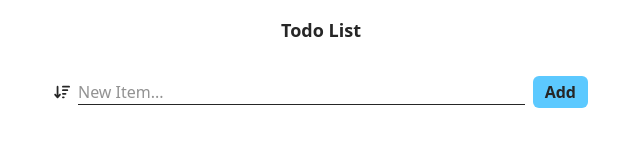
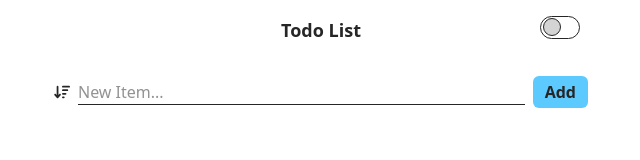
Before and after one commit to jh1950/react-todolist, a React (Vite) app: page / in a window 1280 px wide. Shown: the top 160 px of the page, without its empty margins (319-959 px from the left). Built offline with nearby package versions, Linux system fonts and the light colour scheme.

Commit message:
add mode toggle button

```diff
--- a/src/App.tsx
+++ b/src/App.tsx
@@ -1,11 +1,13 @@
 import { useState } from "react";
 import { FaArrowDownWideShort, FaArrowUpShortWide } from "react-icons/fa6";
 
-import { Header, Section, Input, Button } from "./components";
+import { useDarkmode } from "./hooks";
+import { Header, Section, Input, Button, ToggleButton } from "./components";
 
 
 
 export default function App() {
+	const [darkmode, updateDarkmode] = useDarkmode();
 	const [reverse, setReverse] = useState(localStorage.getItem("reverse") === "true");
 
 	const updateReverse = () => {
@@ -26,7 +28,10 @@ export default function App() {
 
 	return (
 		<>
-			<Header>Todo List</Header>
+			<Header>
+				Todo List
+				<ToggleButton className="absolute right-4" aria-pressed={darkmode} onClick={() => updateDarkmode()}/>
+			</Header>
 
 			<Section>
 				<form className="flex items-center gap-2" onSubmit={submit}>
--- a/src/components/Header.tsx
+++ b/src/components/Header.tsx
@@ -1,3 +1,7 @@
+import Section from "./Section";
+
+
+
 type HeaderProps = React.ComponentPropsWithoutRef<"header">;
 
 
@@ -7,8 +11,9 @@ export default function Header({
 	...props
 }: HeaderProps) {
 	return (
-		<header
-			className={`${className} relative text-center text-lg font-semibold px-2 py-4`.trim()}
+		<Section
+			as="header"
+			className={`${className} relative text-center text-lg font-semibold mb-8`.trim()}
 			{...props}
 		/>
 	);
--- a/src/components/Section.tsx
+++ b/src/components/Section.tsx
@@ -1,14 +1,19 @@
-type SectionProps = React.ComponentPropsWithoutRef<"section">;
+interface SectionProps extends React.ComponentPropsWithoutRef<"section"> {
+	as?: React.ElementType;
+};
 
 
 
 export default function Section({
+	as,
 	className="",
 	...props
 }: SectionProps) {
+	const Elem = as || "section";
+
 	return (
-		<section
-			className={`${className} my-4 mx-auto max-w-[550px] px-2`.trim()}
+		<Elem
+			className={`${className} relative my-4 mx-auto max-w-[550px] px-2`.trim()}
 			{...props}
 		/>
 	);
--- /dev/null
+++ b/src/components/ToggleButton.tsx
@@ -0,0 +1,40 @@
+interface ToggleButtonProps extends Omit<React.ComponentPropsWithoutRef<"button">, "children"> {
+	color?: string;
+};
+
+
+
+export default function ToggleButton({
+	color="var(--color-theme-primary)",
+	className="",
+	style={},
+	"aria-pressed": isPressed = false,
+	...props
+}: ToggleButtonProps) {
+	return (
+		<button
+			className={`
+				${className}
+				${isPressed == true ? "bg-(--color) border-(--color)" : "bg-transparent border-(--text-color)"}
+				border-1 rounded-full
+				h-[1.25em] w-[2.25em]
+				px-[.125em]
+			`.replace(/\s+/g, " ").trim()}
+			aria-pressed={isPressed}
+			style={{
+				"--color": color,
+				"--offset": ".125em",
+				...style,
+			} as React.CSSProperties}
+			{...props}
+		>
+			<span
+				className={`
+					relative transition-[left] ${isPressed ? "left-[calc(100%-1em)]" : "left-0"}
+					${isPressed ? "bg-(--bg-color) border-transparent" : "bg-(--bd-color) border-(--text-color)"}
+					block h-[1em] w-[1em] border rounded-full
+				`.replace(/\s+/g, " ").trim()}
+			/>
+		</button>
+	);
+};
--- a/src/components/index.tsx
+++ b/src/components/index.tsx
@@ -2,3 +2,4 @@ export { default as Header } from "./Header";
 export { default as Section } from "./Section";
 export { default as Input } from "./Input";
 export { default as Button } from "./Button";
+export { default as ToggleButton } from "./ToggleButton";
--- /dev/null
+++ b/src/hooks/index.tsx
@@ -0,0 +1 @@
+export { default as useDarkmode } from "./useDarkmode";
--- /dev/null
+++ b/src/hooks/useDarkmode.tsx
@@ -0,0 +1,24 @@
+import { useState } from "react";
+
+
+
+export default function useDarkmode() {
+	const [darkmode, setDarkmode] = useState(localStorage.getItem("darkmode") === "true");
+
+	const applyDarkmode = (darkmode: boolean) => {
+		document.documentElement.setAttribute("mode", darkmode ? "dark" : "light");
+		localStorage["darkmode"] = darkmode;
+	};
+
+	const updateDarkmode = (darkmode?: boolean) => {
+		setDarkmode(p => {
+			const tmp = darkmode !== undefined ? darkmode : !p;
+			applyDarkmode(tmp);
+			return tmp;
+		});
+	};
+
+	applyDarkmode(darkmode);
+
+	return [darkmode, updateDarkmode] as [typeof darkmode, typeof updateDarkmode];
+};
--- a/src/styles/index.css
+++ b/src/styles/index.css
@@ -12,4 +12,6 @@
 	--color-theme-bg-dark: theme(color.neutral.900);
 	--color-theme-text-light: theme(colors.neutral.200);
 	--color-theme-text-dark: theme(color.neutral.800);
+	--color-theme-bd-light: theme(color.neutral.300);
+	--color-theme-bd-dark: theme(color.neutral.700);
 }
--- a/src/styles/style.css
+++ b/src/styles/style.css
@@ -1,9 +1,11 @@
 :root {
 	--bg-color: var(--color-theme-bg-light);
 	--text-color: var(--color-theme-text-dark);
+	--bd-color: var(--color-theme-bd-light);
 } :root[mode="dark"] {
 	--bg-color: var(--color-theme-bg-dark);
 	--text-color: var(--color-theme-text-light);
+	--bd-color: var(--color-theme-bd-dark);
 }
 
 :root {
```
